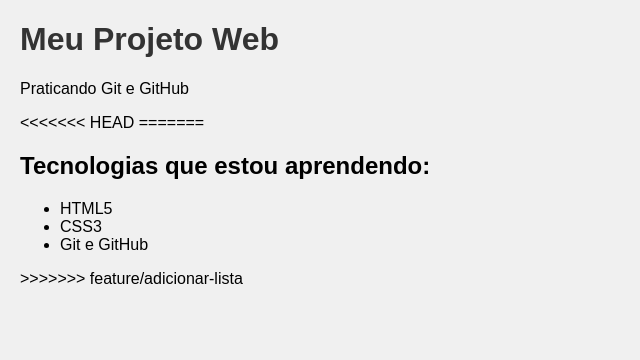
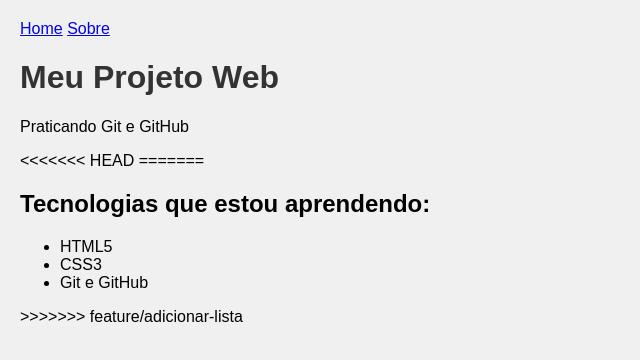
Before and after one commit to mattheuspaivadini/pratica-git-web, a plain HTML site: page index.html in a window 1280 px wide. Shown: the whole page, without its empty margins (0-640 px from the left). Drawn offline with Linux system fonts and the light colour scheme.

Commit message:
feat: adiciona header com navegação

```diff
--- a/index.html
+++ b/index.html
@@ -7,6 +7,13 @@
     <link rel="stylesheet" href="css/styles.css">
 </head>
 <body>
+    <body>
+    <header>
+        <nav>
+            <a href="#home">Home</a>
+            <a href="#sobre">Sobre</a>
+        </nav>
+    </header>
     <h1>Meu Projeto Web</h1>
     <p>Praticando Git e GitHub</p>
 <<<<<<< HEAD
```
